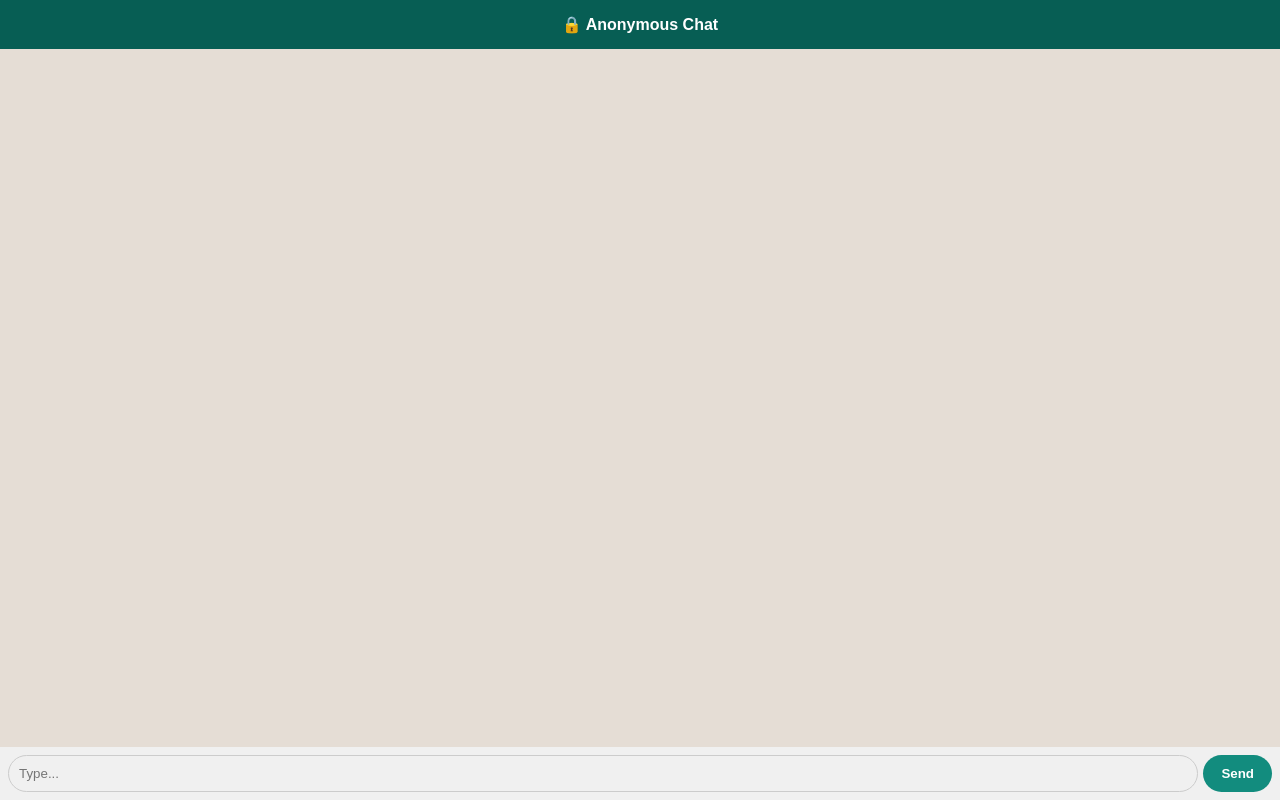
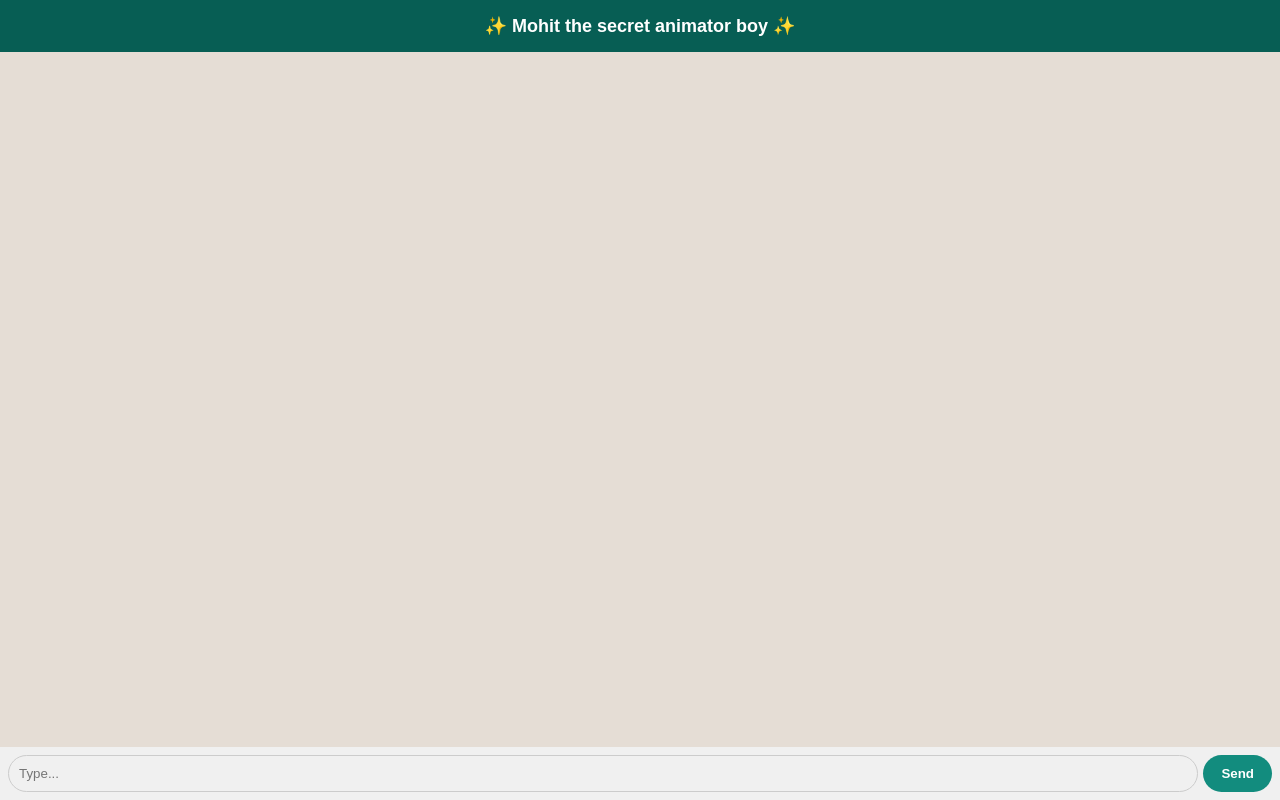
Before and after one commit to Mohichatgpts/Ai-chat-apppp, a website: page index.html in a window 1280 px wide. Drawn offline with nearby package versions, Linux system fonts and the light colour scheme; no server answers.

Commit message:
Update index.html

```diff
--- a/index.html
+++ b/index.html
@@ -3,11 +3,11 @@
 <head>
     <meta charset="UTF-8">
     <meta name="viewport" content="width=device-width, initial-scale=1.0">
-    <title>Anonymous Chat</title>
+    <title>Mohit the secret animator boy</title>
     <style>
         * { box-sizing: border-box; }
         body { font-family: sans-serif; background: #e5ddd5; margin: 0; display: flex; flex-direction: column; height: 100vh; }
-        #header { background: #075e54; color: white; padding: 15px; text-align: center; font-weight: bold; }
+        #header { background: #075e54; color: white; padding: 15px; text-align: center; font-weight: bold; font-size: 18px; }
         #messages { flex: 1; padding: 10px; overflow-y: auto; display: flex; flex-direction: column; gap: 8px; }
         .msg { max-width: 80%; padding: 10px 12px; border-radius: 10px; font-size: 14px; word-break: break-word; }
         .sent { background: #dcf8c6; align-self: flex-end; }
@@ -15,11 +15,11 @@
         .system { background: #fff3cd; align-self: center; font-size: 12px; }
         #input-area { display: flex; padding: 8px; background: #f0f0f0; }
         #msg-input { flex: 1; padding: 10px; border: 1px solid #ccc; border-radius: 20px; outline: none; }
-        #send-btn { background: #128c7e; color: white; border: none; padding: 10px 18px; margin-left: 5px; border-radius: 20px; font-weight: bold; color: white; }
+        #send-btn { background: #128c7e; color: white; border: none; padding: 10px 18px; margin-left: 5px; border-radius: 20px; font-weight: bold; }
     </style>
 </head>
 <body>
-    <div id="header">🔒 Anonymous Chat</div>
+    <div id="header">✨ Mohit the secret animator boy ✨</div>
     <div id="messages"></div>
     <div id="input-area">
         <input type="text" id="msg-input" placeholder="Type..." disabled>
```
